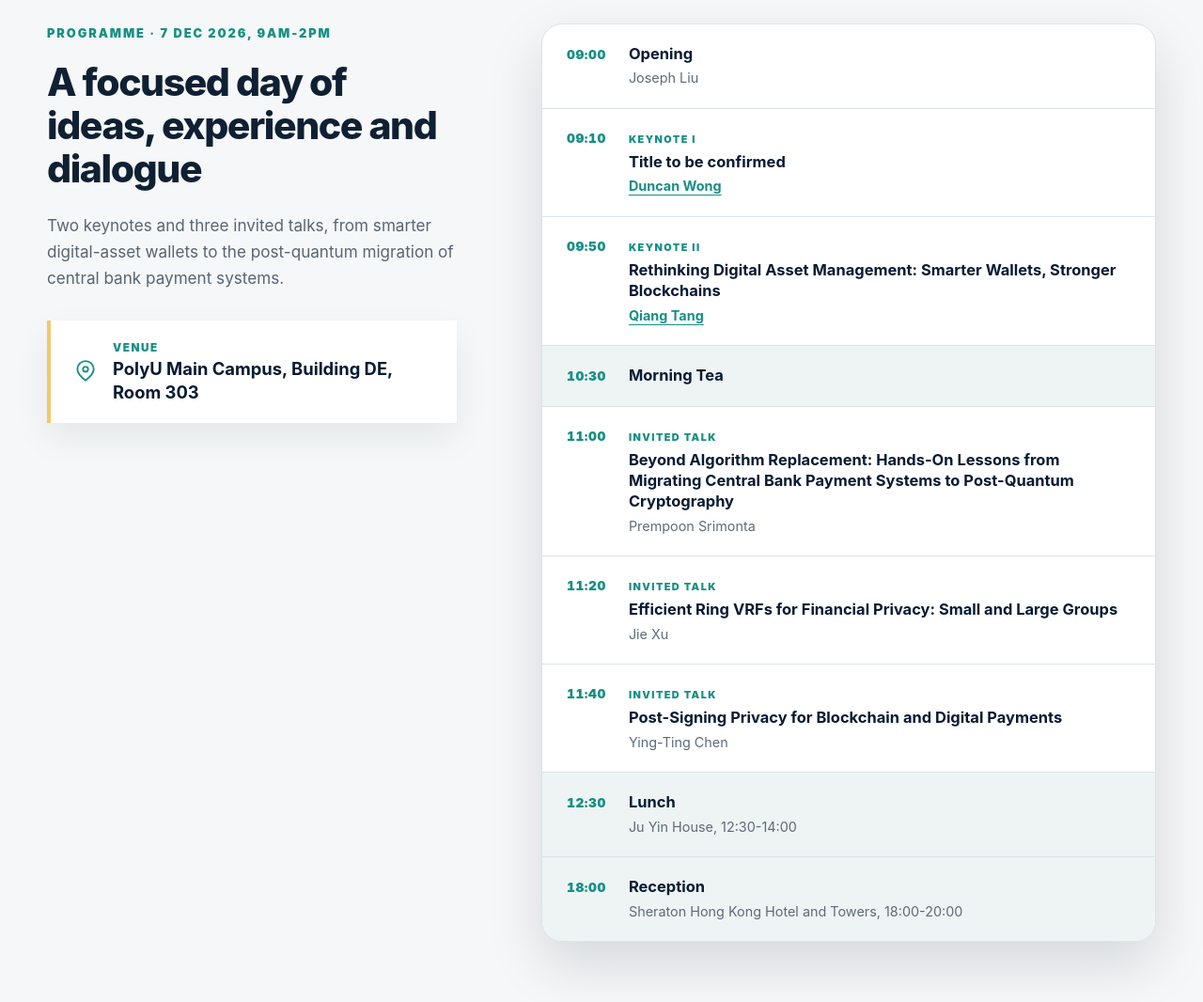
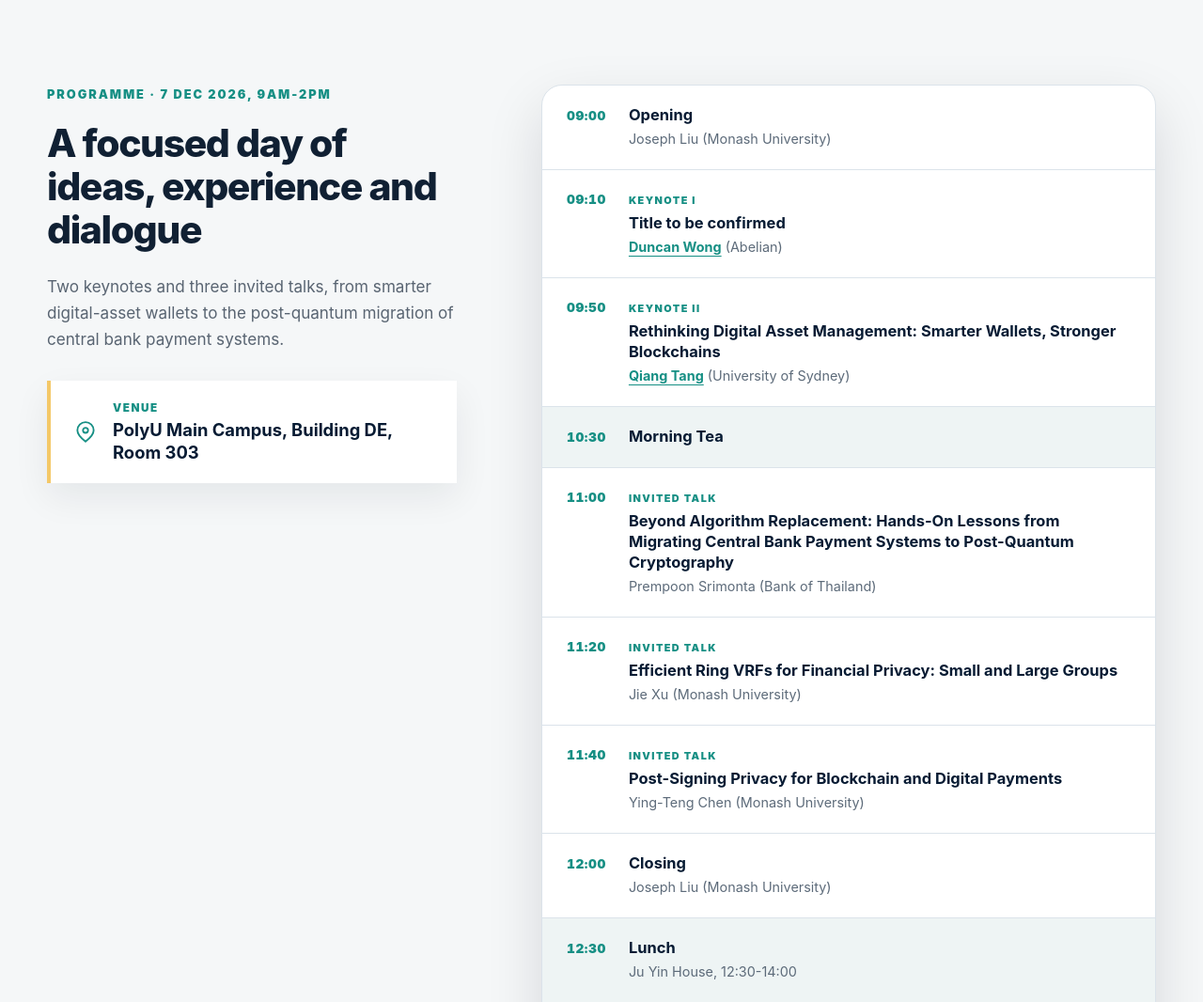
Before and after one commit to asiacryptofin/asiacryptofin.github.io, a plain HTML site: page index.html in a window 1280 px wide. Shown: the part 3320-4386 px from the top of the page at 94% size. Drawn offline with Linux system fonts and the light colour scheme.

Commit message:
Add speaker affiliations and closing session
- Show affiliations on the keynote cards and beside each speaker in the programme
- Correct the invited speaker's name to Ying-Teng Chen
- Add the 12:00 closing by Joseph Liu

Co-Authored-By: Claude Fable 5.2 <noreply@anthropic.com>

```diff
--- a/assets/styles.css
+++ b/assets/styles.css
@@ -170,7 +170,8 @@ h3 { font-size: 1.35rem; }
 .keynote-photo { aspect-ratio: 1; overflow: hidden; border: 1px solid rgba(255,255,255,.15); border-radius: 18px; background: rgba(255,255,255,.06); }
 .keynote-photo img { width: 100%; height: 100%; object-fit: cover; object-position: center 18%; }
 .keynote-label { margin: 0 0 8px; color: var(--gold); font-size: .73rem; font-weight: 900; letter-spacing: .13em; text-transform: uppercase; }
-.keynote-card h3 { margin-bottom: 18px; font-size: 1.6rem; }
+.keynote-card h3 { margin-bottom: 6px; font-size: 1.6rem; }
+.keynote-affiliation { margin: 0 0 18px; color: rgba(255,255,255,.72); font-size: 1rem; font-weight: 600; }
 .keynote-talk { margin: 0 0 20px; padding: 13px 18px; border-left: 3px solid var(--gold); background: rgba(255,255,255,.05); font-weight: 700; line-height: 1.4; }
 .keynote-talk span { display: block; margin-bottom: 3px; color: var(--teal); font-size: .68rem; font-weight: 900; letter-spacing: .13em; text-transform: uppercase; }
 .keynote-bio p { margin: 0 0 12px; color: rgba(255,255,255,.7); font-size: .95rem; }
--- a/index.html
+++ b/index.html
@@ -265,6 +265,7 @@
             <div>
               <p class="keynote-label">Keynote I</p>
               <h3>Dr. Duncan Wong</h3>
+              <p class="keynote-affiliation">Abelian</p>
               <p class="keynote-talk"><span>Talk</span>Title to be confirmed</p>
               <div class="keynote-bio">
                 <p>Dr Duncan Wong has spent his career bridging cryptographic research and real-world blockchain innovation. He is a founding member of Abelian, where he focuses on building post-quantum blockchain infrastructure to help prepare digital assets and financial systems for the age of quantum computing. The Abelian ecosystem includes the Layer-1 ABEL blockchain and Layer-2 QDAY, advancing practical quantum-resistant and privacy-preserving technologies.</p>
@@ -279,6 +280,7 @@
             <div>
               <p class="keynote-label">Keynote II</p>
               <h3>Dr. Qiang Tang</h3>
+              <p class="keynote-affiliation">University of Sydney</p>
               <p class="keynote-talk"><span>Talk</span>Rethinking Digital Asset Management: Smarter Wallets, Stronger Blockchains</p>
               <div class="keynote-bio">
                 <p>Dr. Qiang Tang is currently an Associate Professor at the School of Computer Science at University of Sydney doing research on cryptography and blockchain. He is also the Security Theme Lead, of ARC Center of Excellence MathQuEST. From 2016-2021, he was an assistant professor at New Jersey Institute of Tech in the US and Director of JD-NJIT-ISCAS Joint Blockchain Research Lab. Before join NJIT, he was a postdoc at Cornell.</p>
@@ -307,13 +309,14 @@
           </div>
         </div>
         <ol class="programme-list reveal">
-          <li><span>09:00</span><div><strong>Opening</strong><small>Joseph Liu</small></div></li>
-          <li><span>09:10</span><div><em>Keynote I</em><strong>Title to be confirmed</strong><small><a href="#keynote-duncan-wong">Duncan Wong</a></small></div></li>
-          <li><span>09:50</span><div><em>Keynote II</em><strong>Rethinking Digital Asset Management: Smarter Wallets, Stronger Blockchains</strong><small><a href="#keynote-qiang-tang">Qiang Tang</a></small></div></li>
+          <li><span>09:00</span><div><strong>Opening</strong><small>Joseph Liu (Monash University)</small></div></li>
+          <li><span>09:10</span><div><em>Keynote I</em><strong>Title to be confirmed</strong><small><a href="#keynote-duncan-wong">Duncan Wong</a> (Abelian)</small></div></li>
+          <li><span>09:50</span><div><em>Keynote II</em><strong>Rethinking Digital Asset Management: Smarter Wallets, Stronger Blockchains</strong><small><a href="#keynote-qiang-tang">Qiang Tang</a> (University of Sydney)</small></div></li>
           <li class="programme-break"><span>10:30</span><div><strong>Morning Tea</strong></div></li>
-          <li><span>11:00</span><div><em>Invited Talk</em><strong>Beyond Algorithm Replacement: Hands-On Lessons from Migrating Central Bank Payment Systems to Post-Quantum Cryptography</strong><small>Prempoon Srimonta</small></div></li>
-          <li><span>11:20</span><div><em>Invited Talk</em><strong>Efficient Ring VRFs for Financial Privacy: Small and Large Groups</strong><small>Jie Xu</small></div></li>
-          <li><span>11:40</span><div><em>Invited Talk</em><strong>Post-Signing Privacy for Blockchain and Digital Payments</strong><small>Ying-Ting Chen</small></div></li>
+          <li><span>11:00</span><div><em>Invited Talk</em><strong>Beyond Algorithm Replacement: Hands-On Lessons from Migrating Central Bank Payment Systems to Post-Quantum Cryptography</strong><small>Prempoon Srimonta (Bank of Thailand)</small></div></li>
+          <li><span>11:20</span><div><em>Invited Talk</em><strong>Efficient Ring VRFs for Financial Privacy: Small and Large Groups</strong><small>Jie Xu (Monash University)</small></div></li>
+          <li><span>11:40</span><div><em>Invited Talk</em><strong>Post-Signing Privacy for Blockchain and Digital Payments</strong><small>Ying-Teng Chen (Monash University)</small></div></li>
+          <li><span>12:00</span><div><strong>Closing</strong><small>Joseph Liu (Monash University)</small></div></li>
           <li class="programme-break"><span>12:30</span><div><strong>Lunch</strong><small>Ju Yin House, 12:30-14:00</small></div></li>
           <li class="programme-break"><span>18:00</span><div><strong>Reception</strong><small>Sheraton Hong Kong Hotel and Towers, 18:00-20:00</small></div></li>
         </ol>
```
